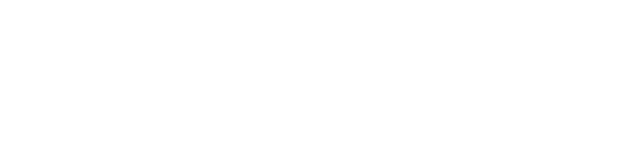
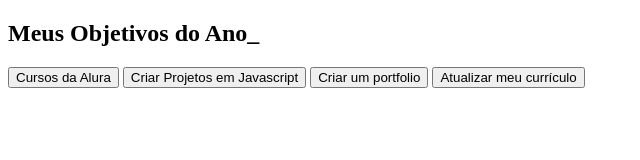
Before and after one commit to joosemiller/Jos-3D---PJ, a plain HTML site: page index.html in a window 1280 px wide. Shown: the whole page, without its empty margins (0-640 px from the left). Drawn offline with Linux system fonts and the light colour scheme.

Commit message:
Update index.html

```diff
--- a/index.html
+++ b/index.html
@@ -7,6 +7,15 @@
     <link rel="stylesheet" href="style.css">
 </head>
 <body>
+     <section class="conteudo-principal"></section>
+     <h2 class="titulo-principal">Meus Objetivos do Ano_</h2>
+     <div class="botoes">
+        <button class="botao">Cursos da Alura</button>
+        <button class="botao">Criar Projetos em Javascript</button>
+        <button class="botao">Criar um portfolio</button>
+        <button class="botao">Atualizar meu currículo</button>
+
+     </div>
 
 </body>
 </html>
```
